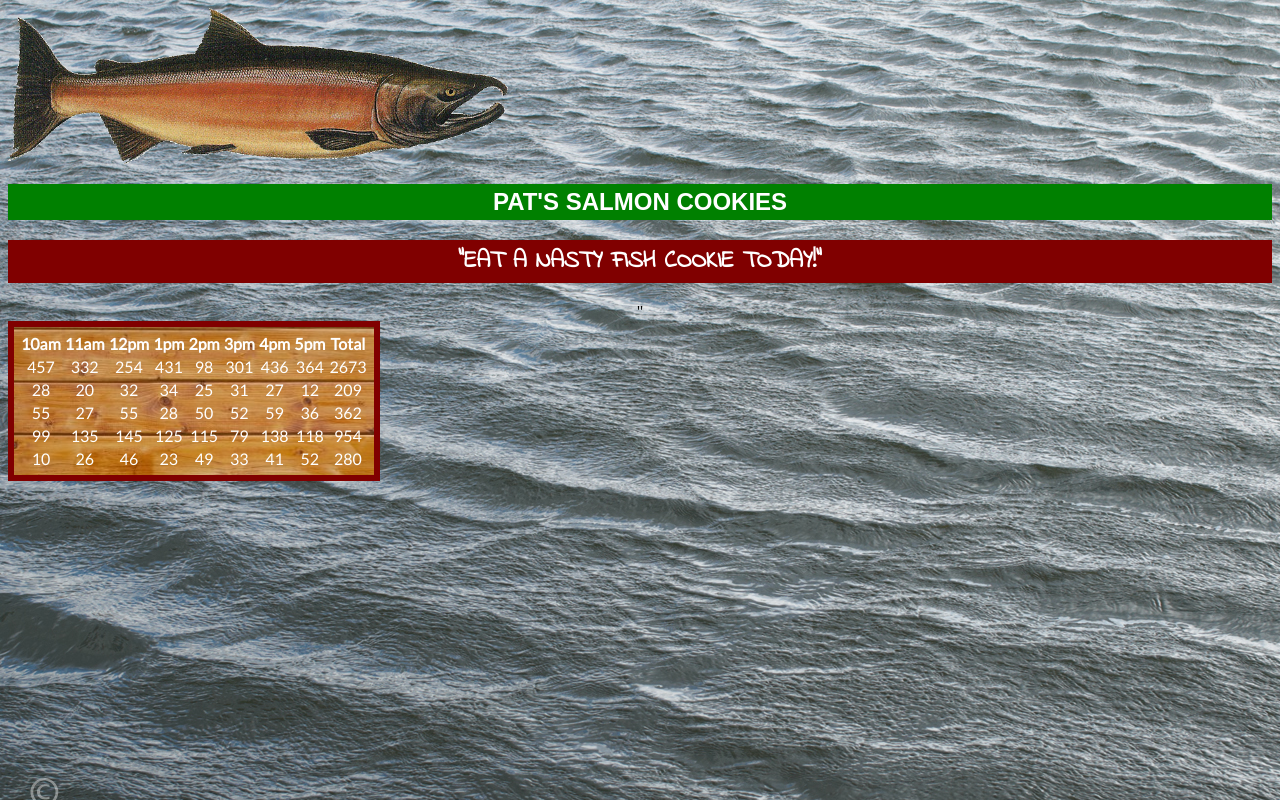
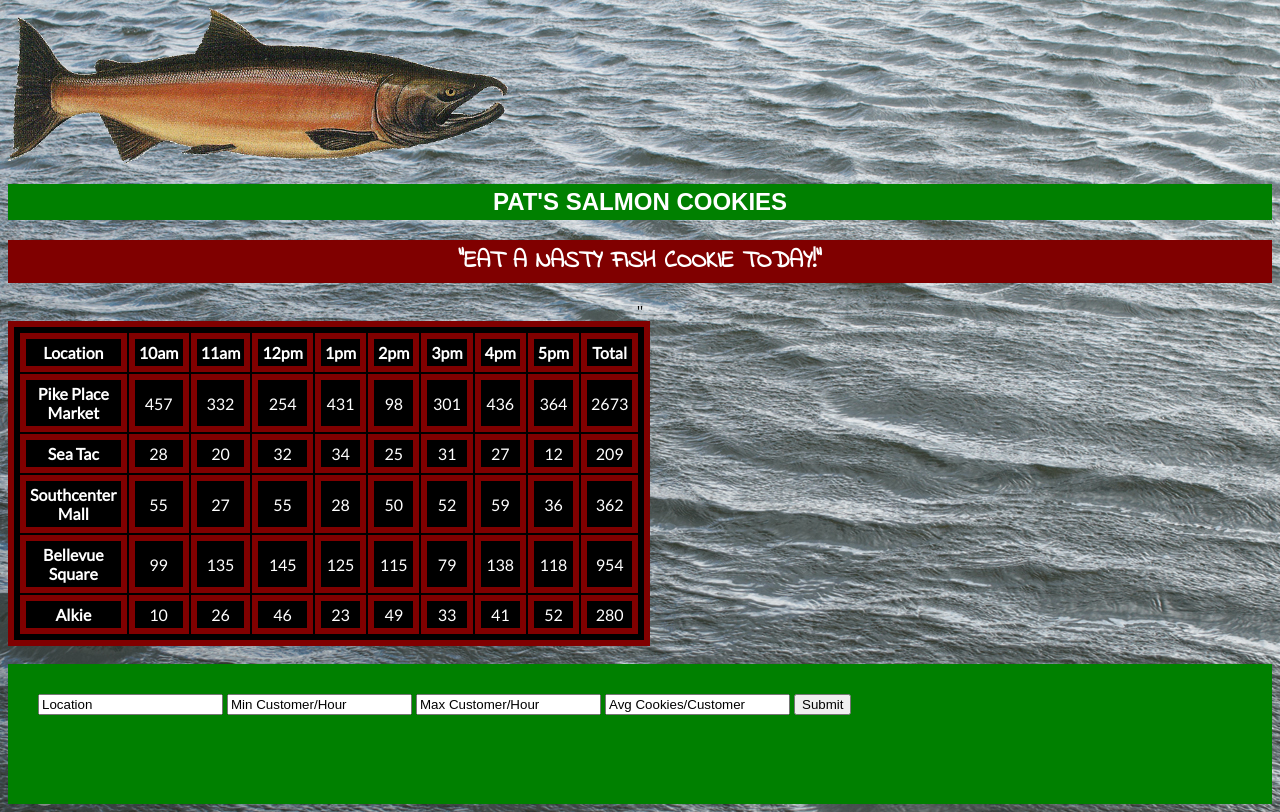
Before and after one commit to flegald/cookie-stand, a plain HTML site: page Sales.html in a window 1280 px wide. Drawn offline with Linux system fonts and the light colour scheme.

Commit message:
thursday

```diff
--- a/Sales.html
+++ b/Sales.html
@@ -16,6 +16,7 @@
 	</div>
 
 	<table id="table">
+		<th>Location</th>
 		<th>10am</th>
 		<th>11am</th>
 		<th>12pm</th>
@@ -25,15 +26,30 @@
 		<th>4pm</th>
 		<th>5pm</th>
 		<th>Total</th>
-		<tr id="pike"></tr>
-		<tr id="sea"></tr>
-		<tr id="south"></tr>
-		<tr id="square"></tr>
-		<tr id="alki"></tr>
+		<tr id="pike">
+			<th>Pike Place Market</th>
+		</tr>
+		<tr id="sea">
+			<th>Sea Tac</th>
+		</tr>
+		<tr id="south">
+			<th>Southcenter Mall</th>
+		</tr>
+		<tr id="square">
+			<th>Bellevue Square</th>
+		</tr>
+		<tr id="alki">
+			<th>Alkie</th>
+		</tr>
 	</table>
-
-
-
+</br>
+<div id="form">
+	<input type="text" value="Location"></input>
+	<input type="text" value="Min Customer/Hour"></input>
+	<input type="text" value="Max Customer/Hour"></input>
+	<input type="text" value="Avg Cookies/Customer"></input>
+	<input type="button" value="Submit"></input>
+</div>
 <script src="app.js"></script>
 </body>
 </html>
--- a/style.css
+++ b/style.css
@@ -21,8 +21,8 @@ div#logo {
 	text-align: center;
 }
 
-table#table {
-	background-image: url(img/cedar1.jpg);
+table#table, th, td {
+background-color: black;
 	border: 6px solid #800000;
 	width: 200px;
 	color: white;
@@ -49,3 +49,9 @@ h3 {
 	font-family: 'Raleway', sans-serif;
 	background-color: white;
 }
+
+div#form {
+	background-color: green;
+	height: 80px;
+	padding: 30px;
+}
```
Also changed, not shown: index.html (+1 -1 lines).
